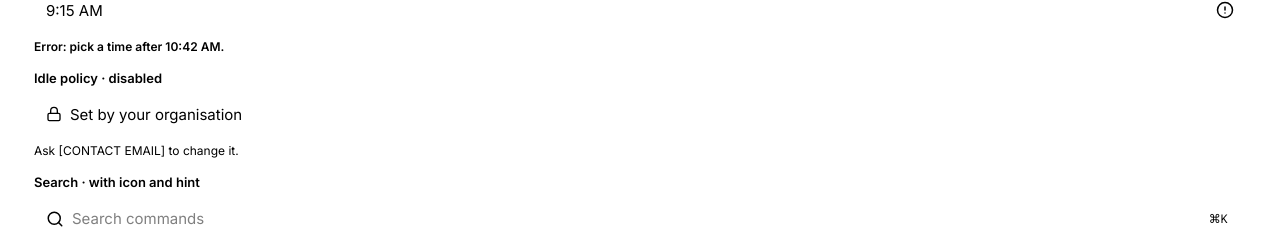
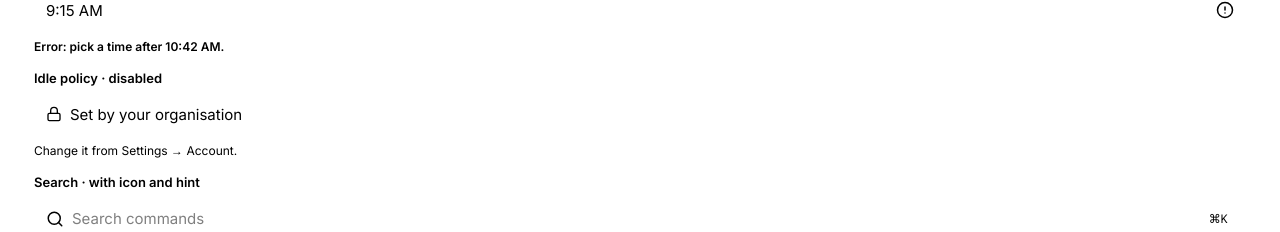
Before and after one commit to soubhik-biswas/awaketab, a Next.js app in the folder apps/site/: page /dev/components in a window 1280 px wide. Shown: the part 1233-1465 px from the top of the page. Built offline with nearby package versions, Linux system fonts and the light colour scheme.

Commit message:
fix(site): drop the contact email from the component gallery

```diff
--- a/apps/site/app/dev/components/gallery.tsx
+++ b/apps/site/app/dev/components/gallery.tsx
@@ -446,7 +446,7 @@ function InputsBlock() {
             <Lock className="pointer-events-none absolute left-3 size-4 text-muted-foreground" aria-hidden="true" />
             <Input id="g-dis" disabled defaultValue="Set by your organisation" className="pl-9" />
           </span>
-          <Help>Ask [CONTACT EMAIL] to change it.</Help>
+          <Help>Change it from Settings → Account.</Help>
         </div>
         <div className="flex flex-col gap-1.5">
           <Label htmlFor="g-search">Search · with icon and hint</Label>
```
